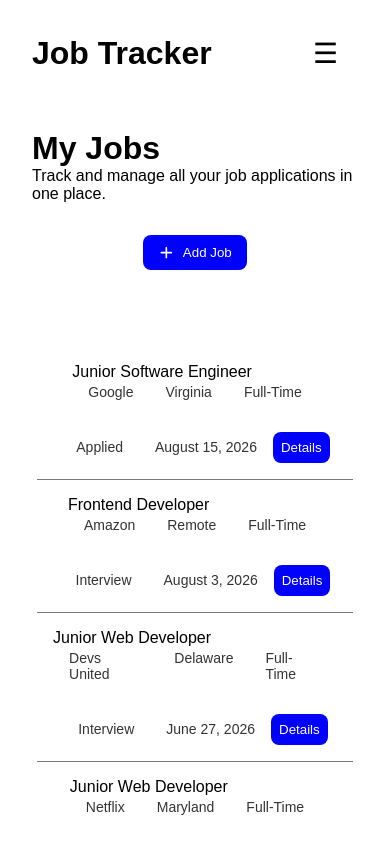
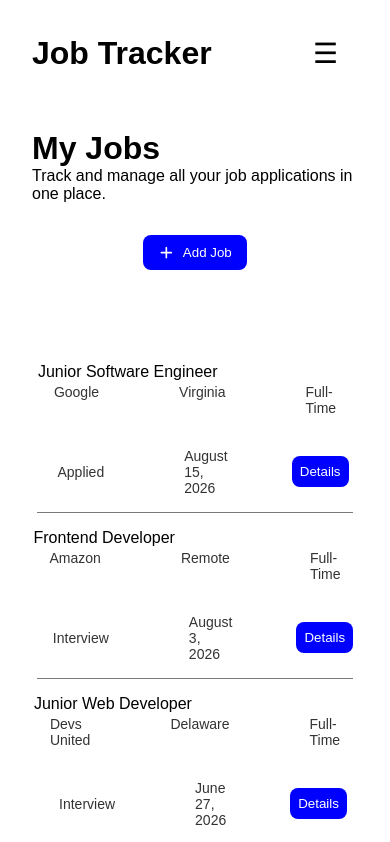
Before and after one commit to AllenCodess/job-tracker, a React (Vite) app: page /jobs in a window 390 px wide. Shown: the top 842 px of the page. Built offline with nearby package versions, Linux system fonts and the light colour scheme; a web font is replaced by a local one.

Commit message:
added some mobile response to the jobs section

```diff
--- a/src/index.css
+++ b/src/index.css
@@ -413,4 +413,12 @@
     width: 100%;
     font-family: "Franklin Gothic Medium", "Arial Narrow", Arial, sans-serif;
   }
+
+  .job-position-details-container {
+    column-gap: 3rem;
+  }
+
+  .right-side {
+    column-gap: 3rem;
+  }
 }
```
